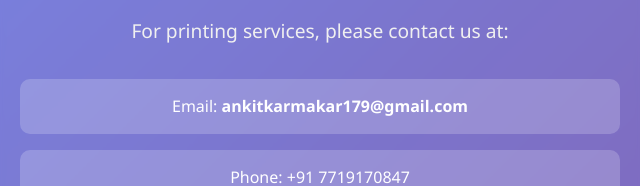
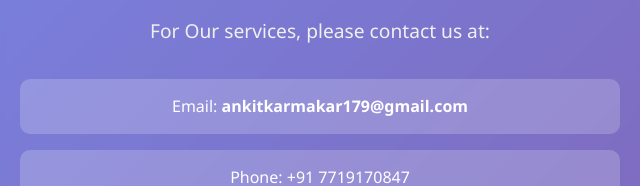
Before and after one commit to Apurba916/Our-Shop, a plain HTML site: page print.html in a window 1280 px wide. Shown: the part 239-425 px from the top of the page, 320-960 px from the left. Drawn offline with Linux system fonts and the light colour scheme.

Commit message:
Update contact paragraph text in print.html

```diff
--- a/print.html
+++ b/print.html
@@ -110,7 +110,7 @@
 <body>
     <div class="container">
         <h2 class="h2">Contact Us</h2>
-        <p class="p">For printing services, please contact us at:</p>
+        <p class="p">For Our services, please contact us at:</p>
         <ul class="ul">
             <li>Email: <a href="mailto:ankitkarmakar179@gmail.com">ankitkarmakar179@gmail.com</a></li>
             <li>Phone: +91 7719170847</li>
```
